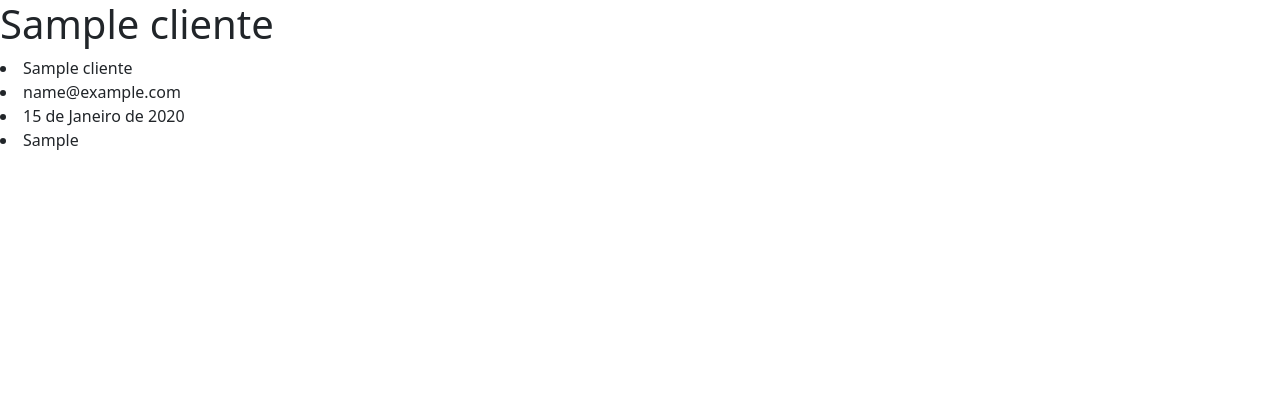
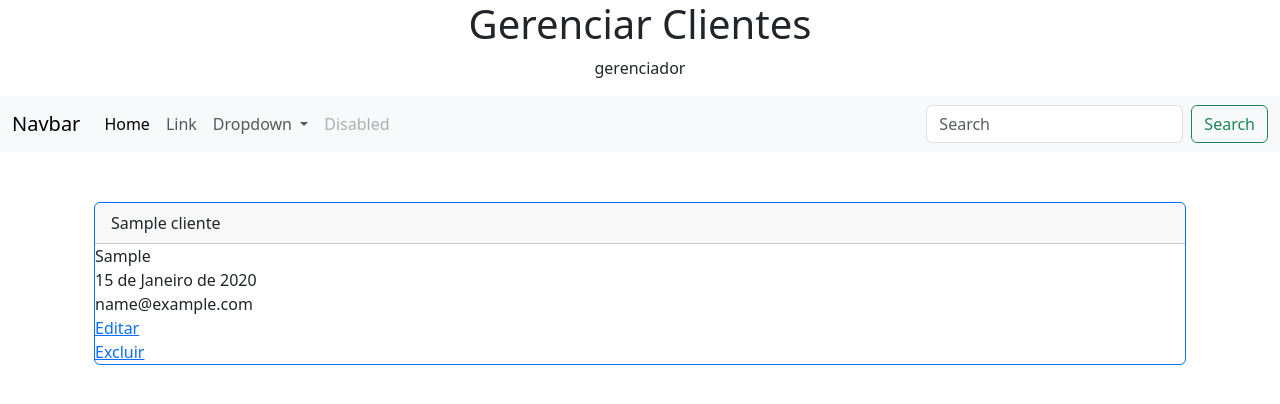
Before and after one commit to harrisonpinchieri/django-CRUD, a Django app: page /clientes/lista_cliente/1 in a window 1280 px wide. Shown: the top 404 px of the page. Run offline with Django 4.2, Linux system fonts and the light colour scheme; tables that the repository leaves empty hold one stand-in row (values such as "Sample post"); some libraries are stand-ins or nearby versions.

Commit message:
templates

```diff
--- /dev/null
+++ b/clientes/templates/base.html
@@ -0,0 +1,78 @@
+<!DOCTYPE html>
+{% load bootstrap5 %}
+{% bootstrap_css %}
+{% bootstrap_javascript %}
+
+{% load static %}
+<html lang="en">
+<head>
+  <title>Listagem de Clientes</title>
+  <meta charset="utf-8">
+  <meta name="viewport" content="width=device-width, initial-scale=1">
+
+  <link rel="stylesheet" href="{% static 'clientes/css/estilo.css' %}">
+  <script src="https://ajax.googleapis.com/ajax/libs/jquery/3.6.4/jquery.min.js"></script>
+  <script src="https://maxcdn.bootstrapcdn.com/bootstrap/3.4.1/js/bootstrap.min.js"></script>
+
+</head>
+<body>
+
+<div class="jumbotron">
+  <div class="container text-center">
+    <h1>Gerenciar Clientes</h1>
+    <p>gerenciador</p>
+  </div>
+</div>
+
+<nav class="navbar navbar-expand-lg navbar-light bg-light">
+    <div class="container-fluid">
+      <a class="navbar-brand" href="#">Navbar</a>
+      <button class="navbar-toggler" type="button" data-bs-toggle="collapse" data-bs-target="#navbarSupportedContent" aria-controls="navbarSupportedContent" aria-expanded="false" aria-label="Toggle navigation">
+        <span class="navbar-toggler-icon"></span>
+      </button>
+      <div class="collapse navbar-collapse" id="navbarSupportedContent">
+        <ul class="navbar-nav me-auto mb-2 mb-lg-0">
+          <li class="nav-item">
+            <a class="nav-link active" aria-current="page" href="{% url 'lista_clientes' %}">Home</a>
+
+          <li class="nav-item">
+            <a class="nav-link" href="#">Link</a>
+
+          <li class="nav-item dropdown">
+            <a class="nav-link dropdown-toggle" href="#" id="navbarDropdown" role="button" data-bs-toggle="dropdown" aria-expanded="false">
+              Dropdown
+            </a>
+            <ul class="dropdown-menu" aria-labelledby="navbarDropdown">
+              <a class="dropdown-item" href="#">Action</a>
+              <a class="dropdown-item" href="#">Another action</a>
+              <hr class="dropdown-divider">
+              <a class="dropdown-item" href="#">Something else here</a>
+            </ul>
+
+          <li class="nav-item">
+            <a class="nav-link disabled" href="#" tabindex="-1" aria-disabled="true">Disabled</a>
+
+        </ul>
+        <form class="d-flex">
+          <input class="form-control me-2" type="search" placeholder="Search" aria-label="Search">
+          <button class="btn btn-outline-success" type="submit">Search</button>
+        </form>
+      </div>
+    </div>
+  </nav>
+
+<div class="container">
+   {% block 'conteudo' %}
+
+
+   {% endblock  %}
+
+
+
+
+</div><br>
+
+
+
+</body>
+</html>
--- a/clientes/templates/lista_cliente.html
+++ b/clientes/templates/lista_cliente.html
@@ -1,34 +1,28 @@
-<!DOCTYPE html>
+{% extends 'base.html' %}
 
-{% load bootstrap5 %}
+{% block 'conteudo'%}
+
+<div class="container">
+    <div class="row">
+
+
+      <div class="col-sm-12">
+
+          <div class="card border-primary">
+            <div class="card-header">{{cliente.nome}}</div>
+            <div class="card-text">{{cliente.profissao}}</div>
+            <div class="card-text">{{cliente.data_nascimento}}</div>
+            <div class="card-text">{{cliente.email}}</div>
+
+            <a href={% url "editar_cliente" pk=cliente.id %}>Editar</a>
+            <a href={% url "remover_cliente" pk=cliente.id %}>Excluir</a>
+
+          </div>
+        </div>
 
 
 
-
-<html lang="pt-br">
-<head>
-    <meta charset="UTF-8">
-    <meta name="viewport" content="width=device-width, initial-scale=1.0">
-    <title>Formulário de clientes</title>
-    {% bootstrap_css %}
-    {% bootstrap_javascript %}
-</head>
-<body>
-{# comentário #}
-{% comment "" %}
-dasdsd
-asdsa
-{% endcomment %}
-
-   <h1>{{cliente.nome}}</h1>
-    <li>{{cliente.nome}}</li>
-    <li>{{cliente.email}}</li>
-    <li>{{cliente.data_nascimento}}</li>
-    <li>{{cliente.profissao}}</li>
-
-
-
-
-
-</body>
-</html>
+      </div>
+    </div>
+  </div><br>
+  {% endblock %}
```
Also changed, not shown: clientes/templates/form_cliente.html (+22 -18 lines), clientes/templates/lista_clientes.html (+7 -66 lines), clientes/templates/remover_cliente.html (+24 -22 lines).
